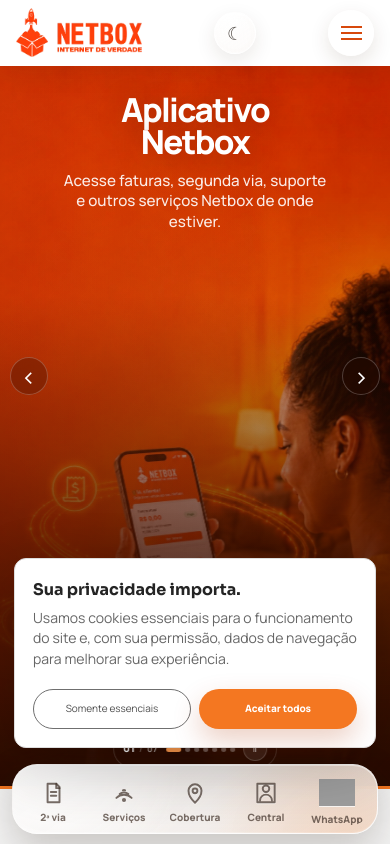
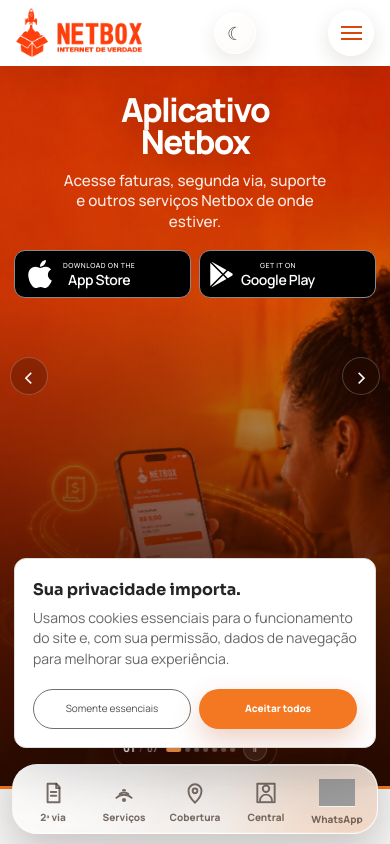
Before and after one commit to matheuslufano/Site-institucional-NetBox, a Next.js app: page / in a window 390 px wide. Shown: the top 844 px of the page. Built offline with nearby package versions, Linux system fonts and the light colour scheme; grey boxes are pictures that could not be loaded.

Commit message:
Adiciona botoes de acao ao carrossel

```diff
--- a/app/page.tsx
+++ b/app/page.tsx
@@ -628,6 +628,48 @@
               />
               <h1>{heroSlides[activeSlide].title}</h1>
               <p>{heroSlides[activeSlide].text}</p>
+              {activeSlide === 0 ? (
+                <div className="netbox-app-stores hero-app-stores" aria-label="Baixar o Aplicativo Netbox">
+                  <a
+                    className="store-download"
+                    href={APP_STORE}
+                    target="_blank"
+                    rel="noreferrer"
+                    aria-label="Baixar o Aplicativo Netbox na App Store"
+                    onClick={() => track("clicou_download_app", { origin: "carrossel", store: "app_store" })}
+                  >
+                    <FaApple className="store-icon apple" aria-hidden="true" />
+                    <div className="store-text">
+                      <span>Download on the</span>
+                      <strong>App Store</strong>
+                    </div>
+                  </a>
+                  <a
+                    className="store-download"
+                    href={PLAY_STORE}
+                    target="_blank"
+                    rel="noreferrer"
+                    aria-label="Baixar o Aplicativo Netbox no Google Play"
+                    onClick={() => track("clicou_download_app", { origin: "carrossel", store: "google_play" })}
+                  >
+                    <SiGoogleplay className="store-icon play" aria-hidden="true" />
+                    <div className="store-text">
+                      <span>GET IT ON</span>
+                      <strong>Google Play</strong>
+                    </div>
+                  </a>
+                </div>
+              ) : (
+                <a
+                  className="model-button hero-primary hero-whatsapp-button"
+                  href={`https://wa.me/${WHATSAPP}?text=${encodeURIComponent(`Olá! Vim pelo destaque “${heroSlides[activeSlide].title}” no site da Netbox e gostaria de saber mais.`)}`}
+                  target="_blank"
+                  rel="noreferrer"
+                  onClick={() => track("clicou_whatsapp", { origin: "carrossel", slide: heroSlides[activeSlide].title })}
+                >
+                  Falar pelo WhatsApp <b aria-hidden="true">›</b>
+                </a>
+              )}
             </div>
           </div>
           <button
--- a/app/styles/03-hero.css
+++ b/app/styles/03-hero.css
@@ -97,6 +97,25 @@
   font-size: clamp(16px, 1.2vw, 20px);
   font-weight: 500;
   line-height: 1.38;
+}
+
+.hero-whatsapp-button,
+.hero-app-stores {
+  margin-top: 24px;
+}
+
+.hero-app-stores {
+  justify-content: flex-start;
+  gap: 12px;
+}
+
+.model-hero.copy-right .hero-app-stores {
+  justify-content: flex-end;
+}
+
+.hero-whatsapp-button b {
+  font-size: 20px;
+  line-height: 1;
 }
 
 .model-button {
--- a/app/styles/15-responsive.css
+++ b/app/styles/15-responsive.css
@@ -775,6 +775,36 @@
     line-height: 1.35;
   }
 
+  .hero-whatsapp-button,
+  .hero-app-stores {
+    margin-top: 18px;
+  }
+
+  .hero-app-stores,
+  .model-hero.copy-right .hero-app-stores {
+    width: min(100%, 330px);
+    margin-inline: auto;
+    justify-content: center;
+    flex-wrap: nowrap;
+    gap: 8px;
+  }
+
+  .hero-app-stores .store-download {
+    min-width: 0;
+    height: 48px;
+    margin-top: 0;
+    padding: 5px 9px;
+    flex: 1 1 0;
+    gap: 7px;
+    border-width: 1px;
+    border-radius: 11px;
+  }
+
+  .hero-app-stores .store-icon.apple { font-size: 32px; }
+  .hero-app-stores .store-icon.play { font-size: 25px; }
+  .hero-app-stores .store-text span { font-size: 7px; }
+  .hero-app-stores .store-text strong { font-size: 14px; letter-spacing: -.4px; }
+
   .model-button.hero-primary {
     min-height: 45px;
     padding: 12px 18px;
```
